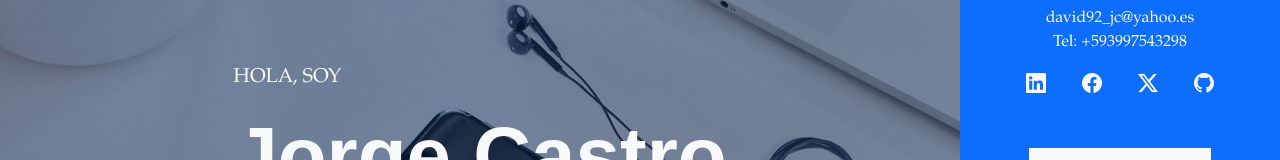
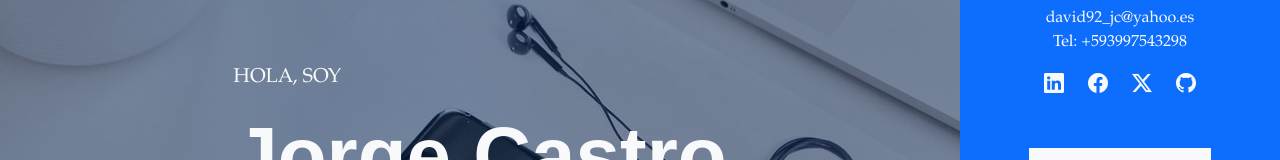
Before and after one commit to jeici21/portfolio, a React (Vite) app: page / in a window 1280 px wide. Shown: the part 416-576 px from the top of the page. Built offline with nearby package versions, Linux system fonts and the light colour scheme.

Commit message:
reemplazo de clases con componentes bootstrap

```diff
--- a/src/components/Footer.tsx
+++ b/src/components/Footer.tsx
@@ -2,6 +2,7 @@ import Row from "react-bootstrap/Row"
 import Container from "react-bootstrap/Container"
 import Col from "react-bootstrap/Col"
 import Button from "react-bootstrap/Button"
+import Stack from "react-bootstrap/Stack"
 
 interface FooterProps { darkMode: boolean }
 
@@ -13,7 +14,7 @@ const Footer = ({ darkMode }: FooterProps) => {
           <Row>
             <Col md={6} className="text-center">
               <h2 className="fst-italic text-primary">Mis redes sociales</h2>
-              <div className='d-flex flex-row justify-content-center column-gap-4 fs-5 pt-5'>
+              <Stack direction="horizontal" gap={4} className='justify-content-center fs-5 pt-5'>
                 <a href="https://www.linkedin.com/in/jorge-castro-vargas-7242a8129/" target='_blank'
                   rel="noopener noreferrer" title="LinkedIn"><i className='bi bi-linkedin' /></a>
                 <a href="https://www.facebook.com/jeici21/" target='_blank'
@@ -22,7 +23,7 @@ const Footer = ({ darkMode }: FooterProps) => {
                   rel="noopener noreferrer" title="X"><i className='bi bi-twitter-x' /></a>
                 <a href="https://github.com/jeici21" target='_blank'
                   rel="noopener noreferrer" title="GitHub"><i className='bi bi-github' /></a>
-              </div>
+              </Stack>
             </Col>
             <Col md={6} className="text-center pt-5 pt-md-0">
               <a className={`${darkMode ? 'link-light' : 'link-dark'} link-underline-opacity-0 link-underline-opacity-100-hover`}
--- a/src/components/Navigation.tsx
+++ b/src/components/Navigation.tsx
@@ -6,7 +6,7 @@ const Navigation = () => {
   const [active, setActive] = useState(0)
 
   return (
-    <Navbar expand="sm" bg="primary" variant="dark" sticky="top">
+    <Navbar expand="md" bg="primary" variant="dark" sticky="top">
       <Navbar.Toggle aria-controls="basic-navbar-bar" />
       <Navbar.Collapse id="basic-navbar-bar">
         <Nav className="me-auto fst-italic">
--- a/src/components/Portada.tsx
+++ b/src/components/Portada.tsx
@@ -6,6 +6,7 @@ import Row from "react-bootstrap/Row";
 import Col from "react-bootstrap/Col";
 import Image from "react-bootstrap/Image";
 import Button from "react-bootstrap/Button";
+import Stack from "react-bootstrap/Stack";
 
 const Div = styled.div`
   background: linear-gradient(rgba(1, 33, 82, 0.5), rgba(1, 33, 82, 0.5)), url(${fondo}) fixed;
@@ -20,7 +21,7 @@ const Portada = () => {
   return (
     <Container fluid>
       <Row>
-        <Div as={Col} md={9} className="text-light d-flex flex-column align-items-center justify-content-end position-relative pt-5 pt-md-0">
+        <Div as={Col} md={9} className="text-light d-flex flex-column align-items-center justify-content-end pt-5 pt-md-0">
           <div className='z-1 position-relative'>
             <p className='fs-5'>HOLA, SOY</p>
             <H1 className='fw-bold'>Jorge Castro</H1>
@@ -35,16 +36,16 @@ const Portada = () => {
             david92_jc@yahoo.es
           </a>
           <p>Tel: +593997543298</p>
-          <Row className='px-5 fs-5'>
-            <Col><a href="https://www.linkedin.com/in/jorge-castro-vargas-7242a8129/" target='_blank'
-              rel="noopener noreferrer" title="LinkedIn"><i className='bi bi-linkedin text-light' /></a></Col>
-            <Col><a href="https://www.facebook.com/jeici21/" target='_blank' title="Facebook"
-              rel="noopener noreferrer"><i className='bi bi-facebook text-light' /></a></Col>
-            <Col><a href="https://twitter.com/cijei21" target='_blank' title="X"
-              rel="noopener noreferrer"><i className='bi bi-twitter-x text-light' /></a></Col>
-            <Col><a href="https://github.com/jeici21" target='_blank' title="GitHub"
-              rel="noopener noreferrer"><i className='bi bi-github text-light' /></a></Col>
-          </Row>
+          <Stack direction="horizontal" gap={4} className='justify-content-center fs-5'>
+            <a href="https://www.linkedin.com/in/jorge-castro-vargas-7242a8129/" target='_blank'
+              rel="noopener noreferrer" title="LinkedIn"><i className='bi bi-linkedin text-light' /></a>
+            <a href="https://www.facebook.com/jeici21/" target='_blank' title="Facebook"
+              rel="noopener noreferrer"><i className='bi bi-facebook text-light' /></a>
+            <a href="https://twitter.com/cijei21" target='_blank' title="X"
+              rel="noopener noreferrer"><i className='bi bi-twitter-x text-light' /></a>
+            <a href="https://github.com/jeici21" target='_blank' title="GitHub"
+              rel="noopener noreferrer"><i className='bi bi-github text-light' /></a>
+          </Stack>
           <Button variant='light' size='lg' className='my-5 rounded-0'
             onClick={() => window.open("https://1drv.ms/b/s!AmoVp6TBUcPb2GLIuS1R0-TOq4d7?e=3BST4b", '_blank')}>
             <i className="bi bi-download" /> Descargar CV
```
